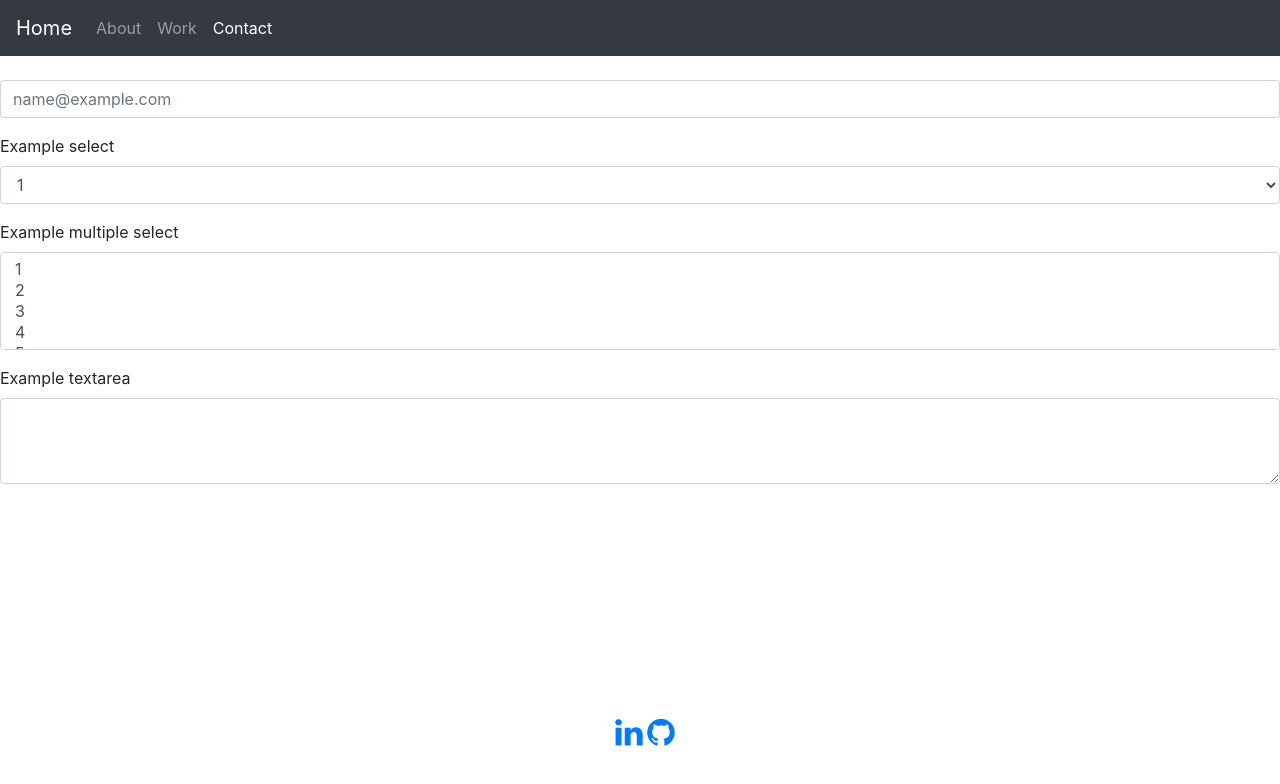
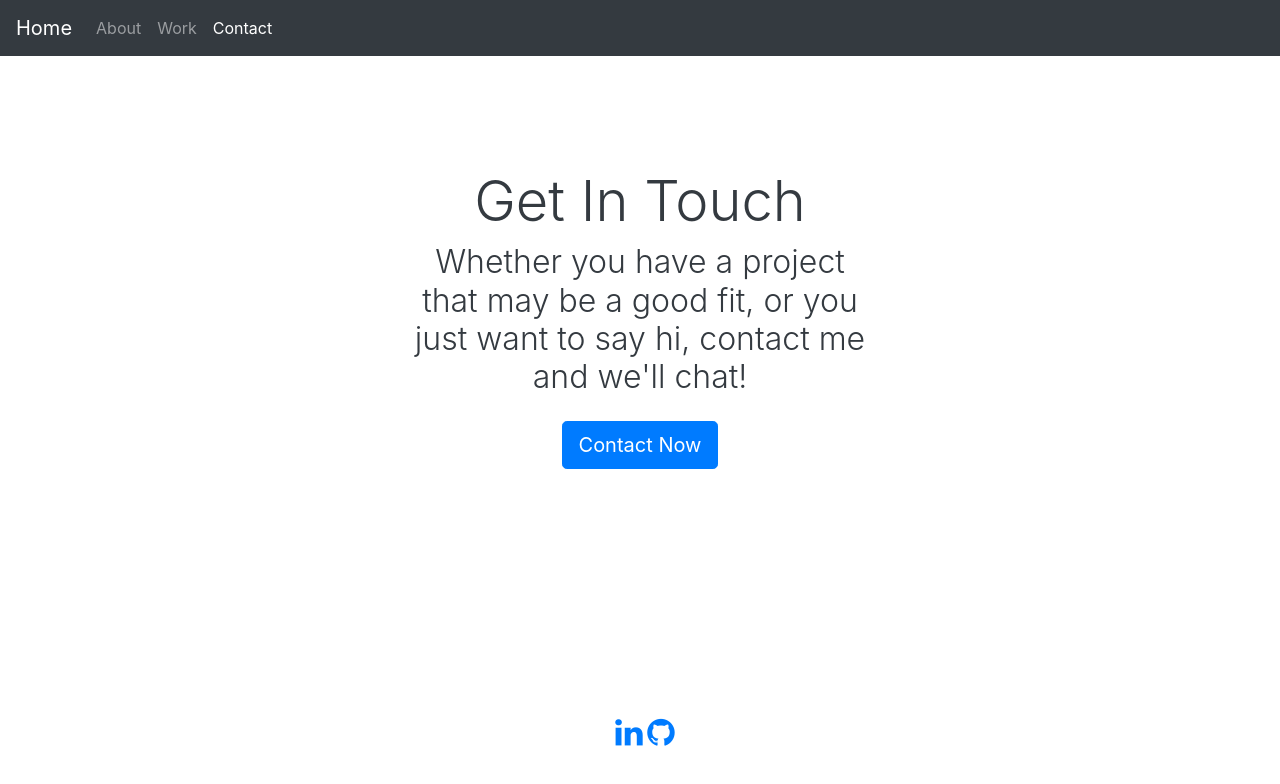
Before and after one commit to smithrkorey/Porfolio, a plain HTML site: page contact.html in a window 1280 px wide. Drawn offline with nearby package versions, Linux system fonts and the light colour scheme.

Commit message:
contact html

```diff
--- a/contact.html
+++ b/contact.html
@@ -31,37 +31,15 @@
 </head>
 <body>
 
-    <form>
-
-        <div class="form-group">
-          <label for="exampleFormControlInput1"></label>
-          <input type="email" class="form-control" id="exampleFormControlInput1" placeholder="name@example.com">
-        </div>
-        <div class="form-group">
-          <label for="exampleFormControlSelect1">Example select</label>
-          <select class="form-control" id="exampleFormControlSelect1">
-            <option>1</option>
-            <option>2</option>
-            <option>3</option>
-            <option>4</option>
-            <option>5</option>
-          </select>
-        </div>
-        <div class="form-group">
-          <label for="exampleFormControlSelect2">Example multiple select</label>
-          <select multiple class="form-control" id="exampleFormControlSelect2">
-            <option>1</option>
-            <option>2</option>
-            <option>3</option>
-            <option>4</option>
-            <option>5</option>
-          </select>
-        </div>
-        <div class="form-group">
-          <label for="exampleFormControlTextarea1">Example textarea</label>
-          <textarea class="form-control" id="exampleFormControlTextarea1" rows="3"></textarea>
-        </div>
-      </form>
+    <div class="jumbotron jumbotron-fluid bg-white mt-5 mx-5">
+        <div class=text-center>
+                <h1 class="display-4 font-weight-light text-dark">Get In Touch</h1>
+                <div style="margin-left: 30%; margin-right: 30%;">
+                    <h2 class="font-weight-light text-dark">Whether you have a project that may be a good fit, or you just want to say hi, contact me and we'll chat!</h2>
+                </div>
+                <a href="mailto:smithrkorey@gmail.com?subject=Portfolio%20Inquiry" class="btn btn-primary btn-lg mt-3">Contact Now</a>
+            </div>
+          </div>
 
 </body>
 
```
